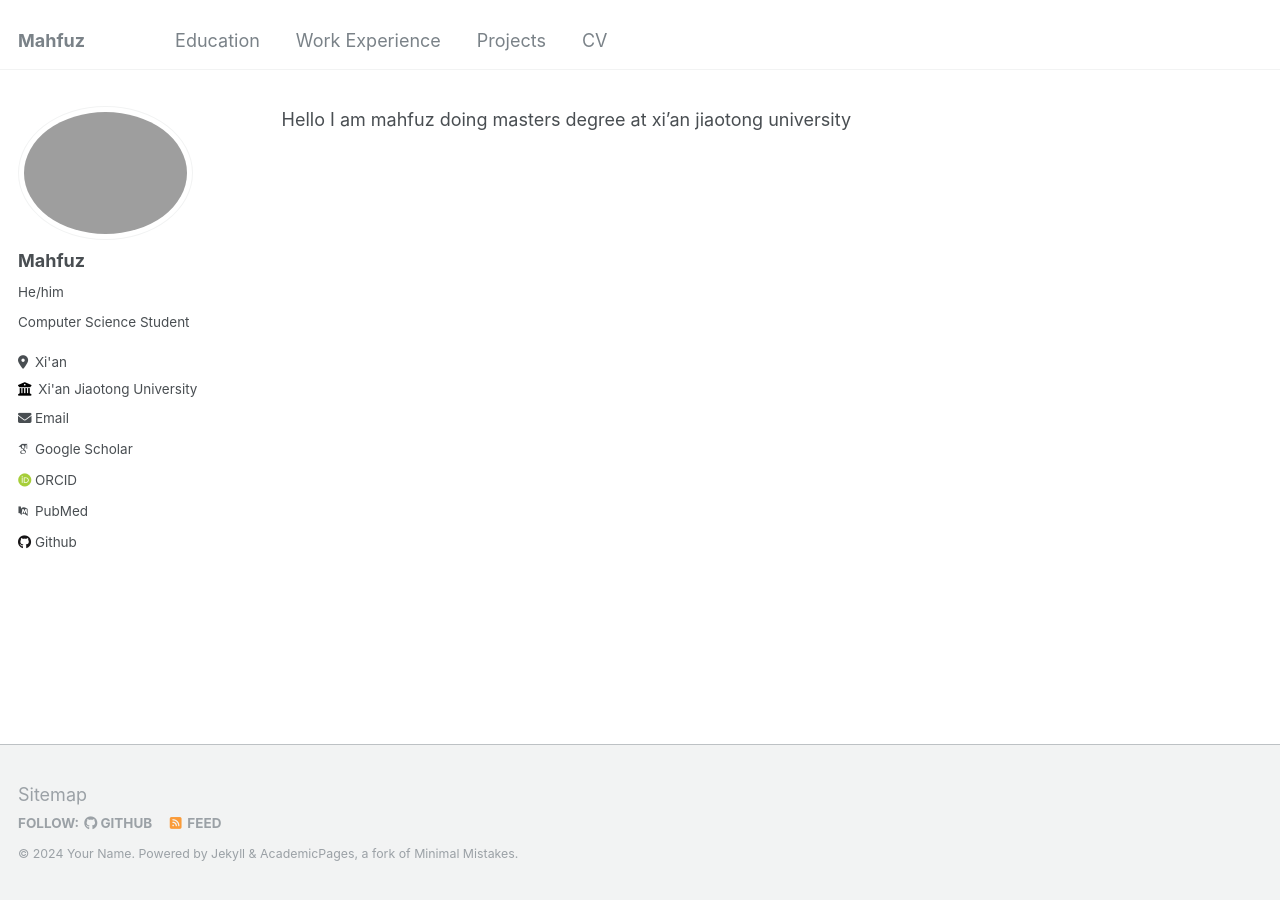
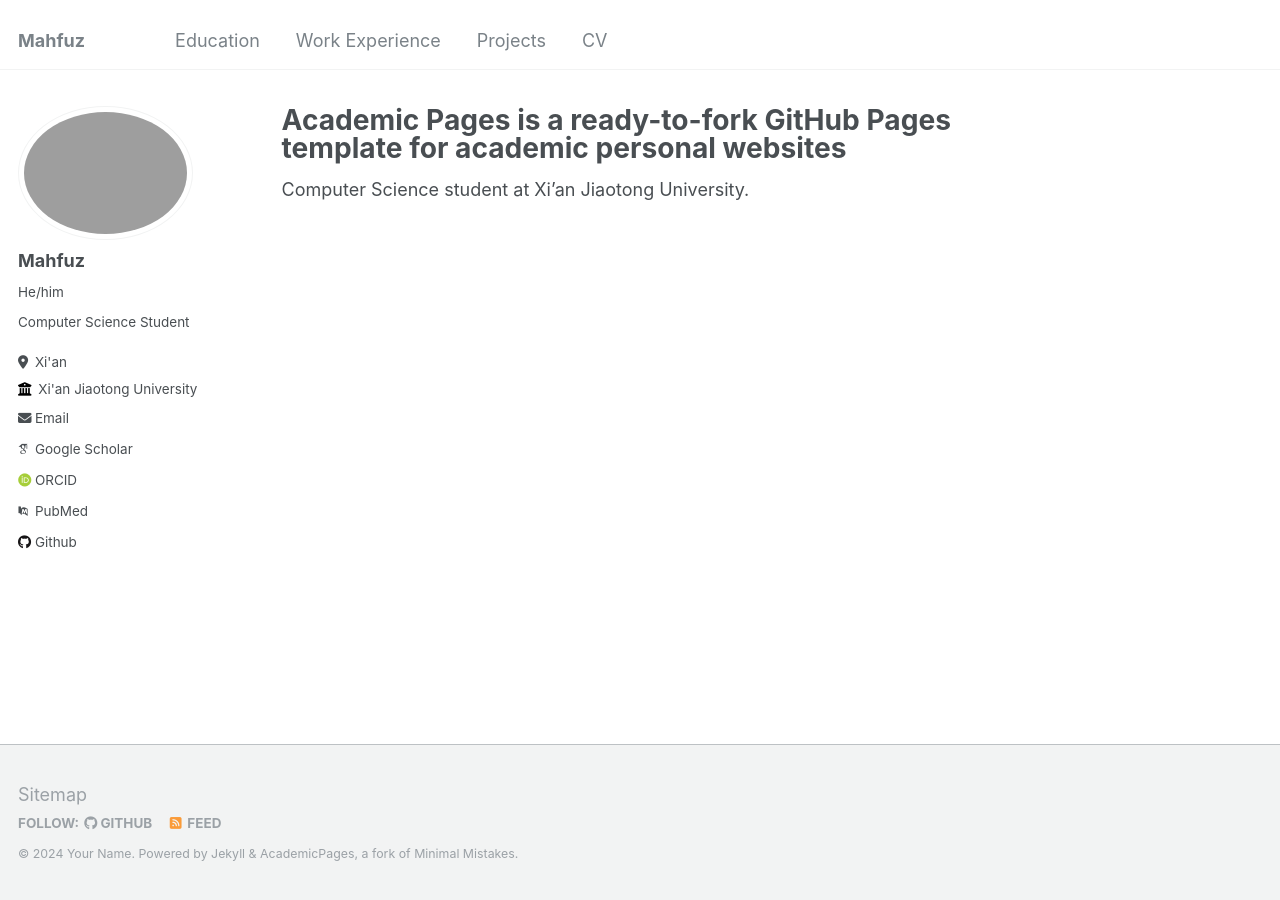
Before and after one commit to mahfuztbt/mahfuztbt.github.io, a Jekyll site: the page built from _pages/about.md, in a window 1280 px wide. Built offline with Jekyll 4.4.1, drawn with Linux system fonts in a browser that asks for light colours; some web fonts are replaced; our own code applies the rules of GitHub Pages for plain Markdown files.

Commit message:
modified

```diff
--- a/_pages/about.md
+++ b/_pages/about.md
@@ -1 +1,10 @@
-Hello I am mahfuz doing masters degree at xi'an jiaotong university
+---
+permalink: /
+title: "Academic Pages is a ready-to-fork GitHub Pages template for academic personal websites"
+author_profile: true
+redirect_from:
+  - /about/
+  - /about.html
+---
+
+Computer Science student at Xi'an Jiaotong University.
```
